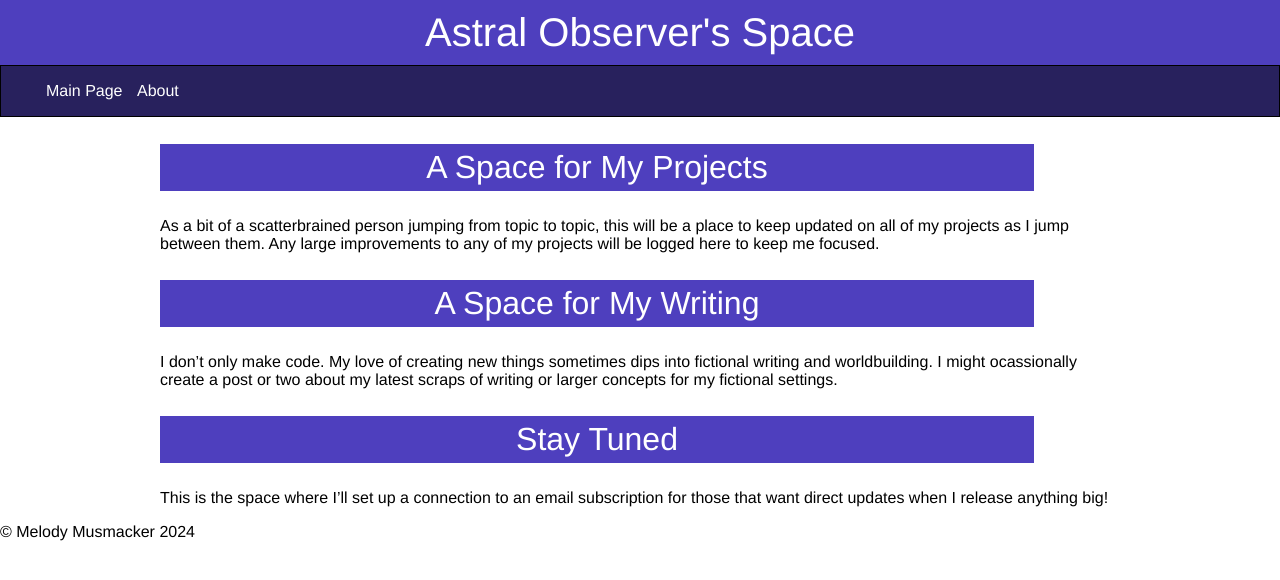
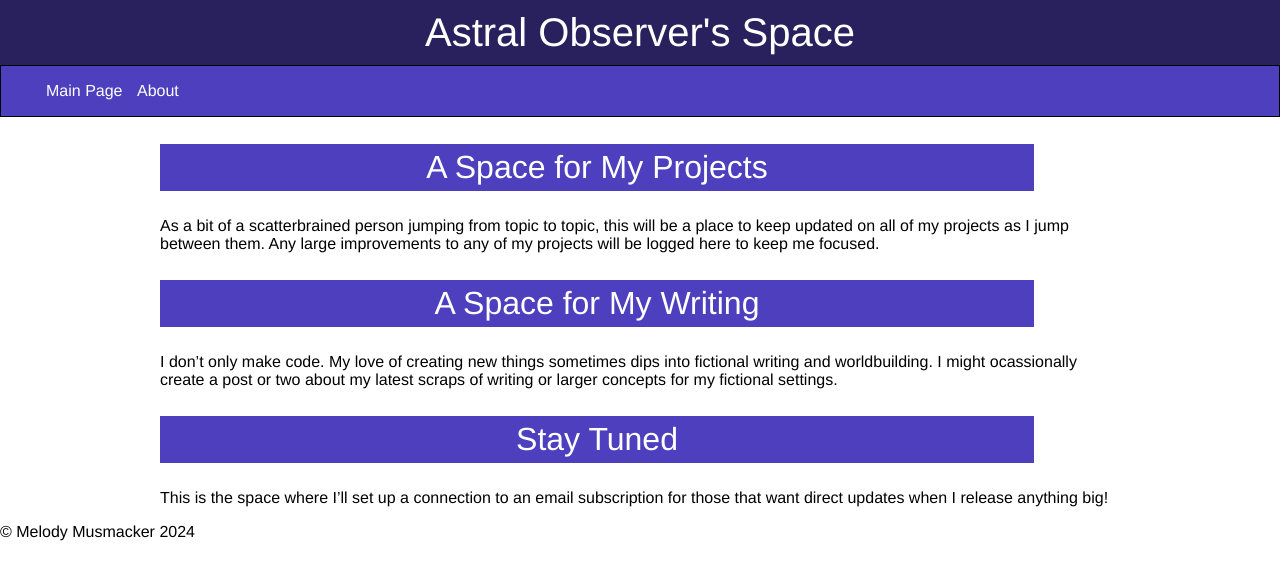
Before and after one commit to AstralObserver/AstralObserver.github.io, a Jekyll site: the page built from index.md, in a window 1280 px wide. Shown: the top 580 px of the page. Built offline with Jekyll 4.4.1, drawn with Linux system fonts in a browser that asks for light colours.

Commit message:
Update main.scss
Color adjustments

```diff
--- a/assets/css/main.scss
+++ b/assets/css/main.scss
@@ -17,7 +17,7 @@ h1{
     font: 250% Helvetica,sans-serif;
     text-align: center;
     color: white;
-    background: $secondary-color;
+    background: $primary-color;
     padding: 10px;
     margin: 0;
 }
@@ -39,7 +39,7 @@ section{
 }
 
 nav{
-    background: $primary-color;
+    background: $secondary-color;
     border: black;
     border-width: 1px;
     border-style: solid;
```
